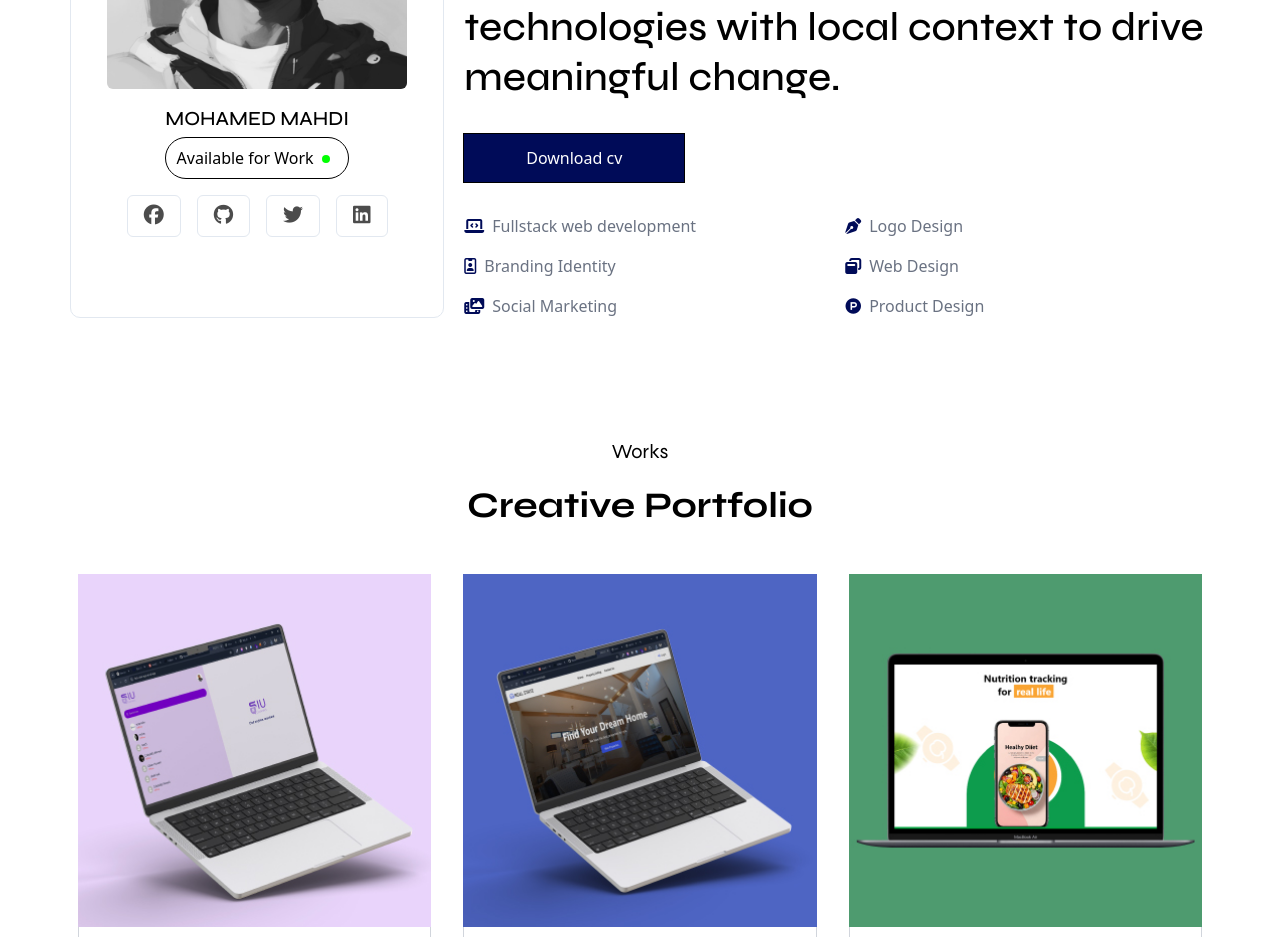
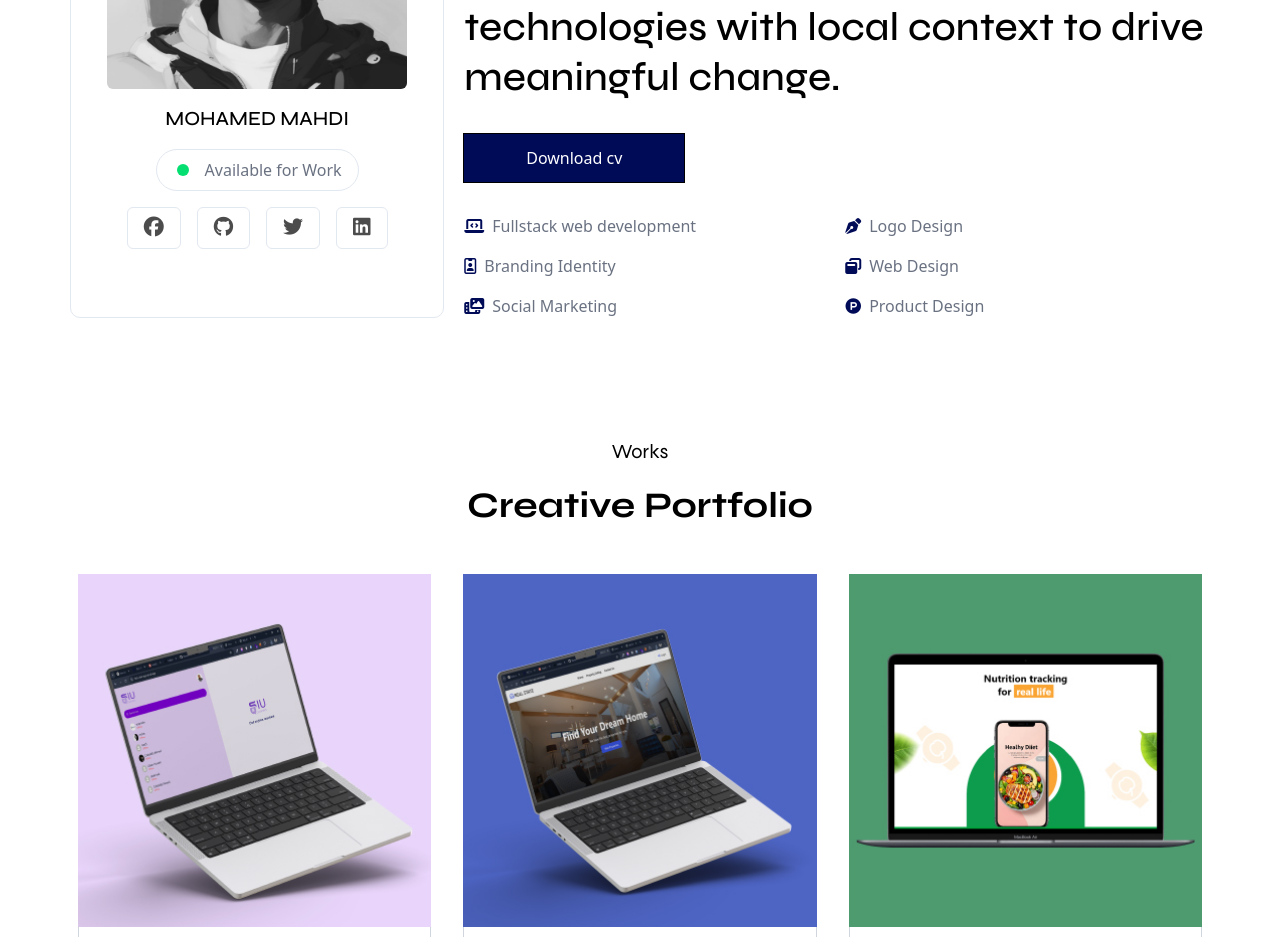
Before and after one commit to Maxamed459/My-Portfolio, a React (Vite) app: page / in a window 1280 px wide. Shown: the part 780-1717 px from the top of the page. Built offline with nearby package versions, Linux system fonts and the light colour scheme.

Commit message:
modified the Available for Work button

```diff
--- a/src/components/About.jsx
+++ b/src/components/About.jsx
@@ -13,13 +13,14 @@ const Home = () => {
           <h3 className="font-sync text-xl uppercase font-[500]">
             Mohamed Mahdi
           </h3>
-          <p className="flex items-center justify-center mx-auto p-2 rounded-full border-1">
-            Available for Work
-            <span
-              className="w-2 h-2 mt-[2px] bg-[#00FF00] rounded-full mx-2"
-              id="available"
-            ></span>
-          </p>
+          <button className="border-1 border-slate-200 px-4 py-2 mt-4 text-gray-500 rounded-full flex items-center gap-3 p-3 cursor-pointer hover:scale-105 transition-all duration-400">
+            <div className="relative flex items-center justify-center h-5 w-5 rounded-full">
+              <span className="rounded-full h-3 w-3 bg-green-400"></span>
+              <span className="animate-ping absolute rounded-full h-4 w-4 bg-green-400"></span>
+              <span className="animate-ping absolute rounded-full h-full w-full bg-green-400"></span>
+            </div>
+            <p>Available for Work</p>
+          </button>
         </div>
         <div className="flex items-center space-x-4">
           <button className="border-1 border-slate-200 rounded-md px-4 py-2 mt-4 group">
```
